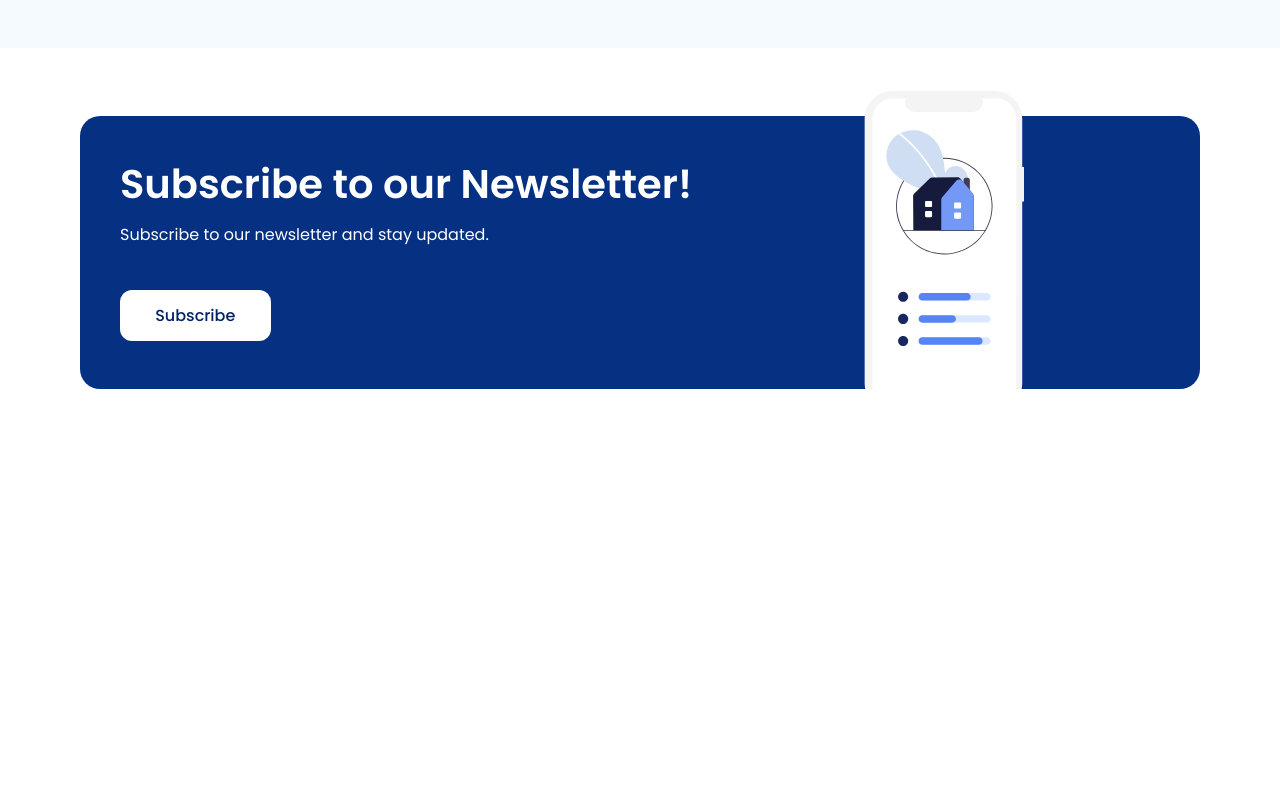
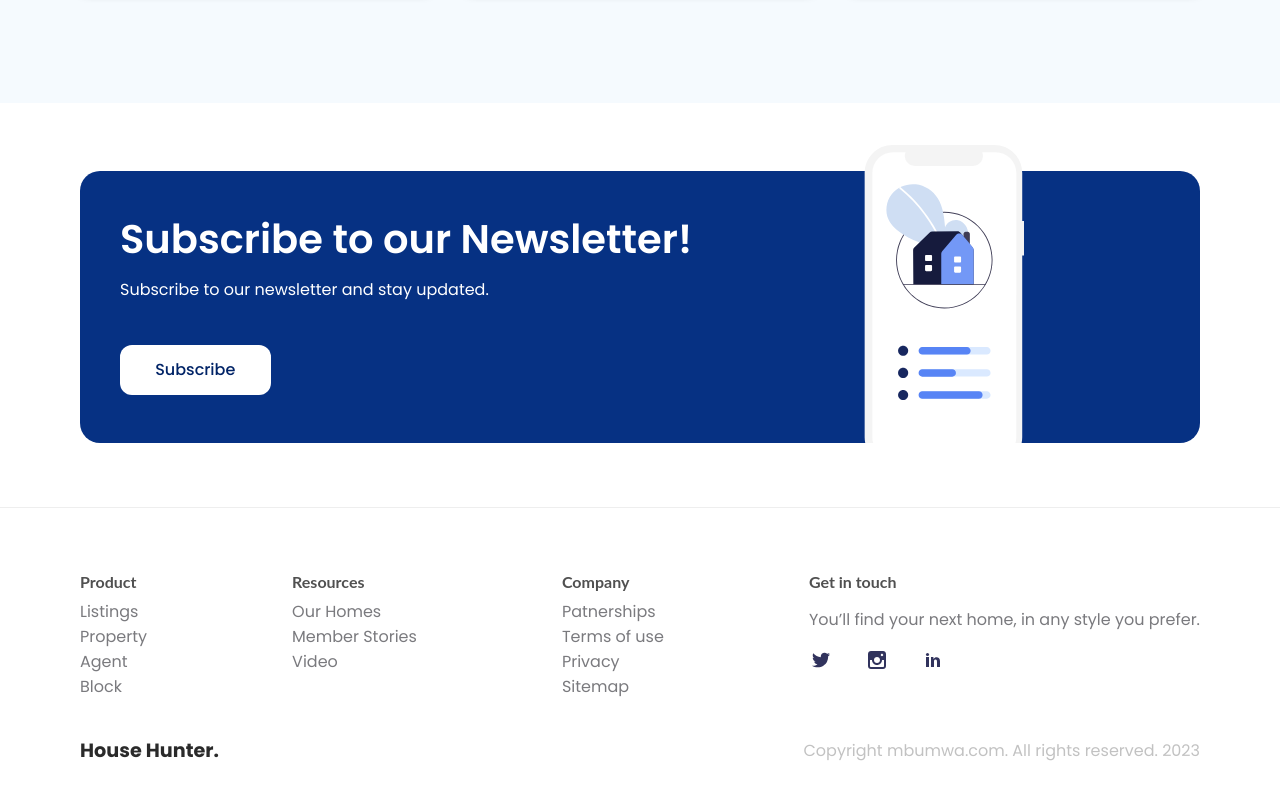
Before and after one commit to MwauratheAlex/househunter_landing_page, a React (Vite) app: page / in a window 1280 px wide. Shown: the part 1738-2538 px from the top of the page. Before the commit the page ends 2127 px from the top, so only its background shows below. Built offline with nearby package versions, Linux system fonts and the light colour scheme.

Commit message:
Responsive footer

```diff
--- a/src/App.jsx
+++ b/src/App.jsx
@@ -23,7 +23,7 @@ function App() {
         {/* <Stats /> */}
         <Newsletter />
       </main>
-      {/* <Footer /> */}
+      <Footer />
     </div>
   );
 }
--- a/src/components/Footer/FooterCard.jsx
+++ b/src/components/Footer/FooterCard.jsx
@@ -20,13 +20,13 @@ export default function FooterCard({ heading, links, paragraph }) {
       {paragraph && (
         <div className="socials">
           <a>
-            <TiSocialTwitter size={30} fill="#000336" />
+            <TiSocialTwitter size={24} fill="#000336ce" />
           </a>
           <a>
-            <TiSocialInstagram size={30} fill="#000336" />
+            <TiSocialInstagram size={24} fill="#000336ce" />
           </a>
           <a>
-            <TiSocialLinkedin size={30} fill="#000336" />
+            <TiSocialLinkedin size={24} fill="#000336ce" />
           </a>
         </div>
       )}
--- a/src/styles/footer.css
+++ b/src/styles/footer.css
@@ -1,12 +1,15 @@
 .footer {
-  margin-top: 3.5em;
-  padding-top: 50px;
-  padding-bottom: 50px;
+  margin-top: 1.5em;
+  padding-top: 1.5em;
+  padding-bottom: 1.5em;
   border-top: 1px solid #10101012;
 }
 
 .links {
   display: flex;
+  flex-wrap: wrap;
+  justify-content: center;
+  gap: 1em;
   justify-content: space-between;
 }
 
@@ -14,9 +17,9 @@
   margin: 0;
   color: #1c1c1dc5;
   font-family: Lato;
-  font-size: 1.25rem;
+  font-size: 1rem;
   line-height: normal;
-  margin-bottom: 1.6em;
+  margin-bottom: 0.5em;
 }
 
 .links ul {
@@ -28,28 +31,50 @@
 .links ul li,
 .links p {
   color: #7a7a7e;
-  font-size: 1rem;
+  font-size: 0.8rem;
   line-height: normal;
 }
 
 .footnote {
   display: flex;
   justify-content: space-between;
-  margin-top: 5em;
+  flex-wrap: wrap;
+  align-items: center;
+  margin-top: 1.5em;
 }
 
 .footnote h1 {
   margin: 0;
   color: #101010e3;
+  font-size: 1rem;
 }
 
 .footnote p {
   color: #c2c2c2;
-  font-size: 0.875rem;
+  font-size: 0.8rem;
 }
 
 .socials {
   display: flex;
   gap: 2em;
-  margin-top: 2em;
 }
+
+@media (min-width: 500px) {
+  .footnote h1 {
+    font-size: 1.2rem;
+  }
+
+  .footnote p {
+    font-size: 1rem;
+  }
+
+  .links ul li,
+  .links p {
+    font-size: 1rem;
+  }
+
+  .footer {
+    margin-top: 5%;
+    padding-top: 5%;
+  }
+}
```
